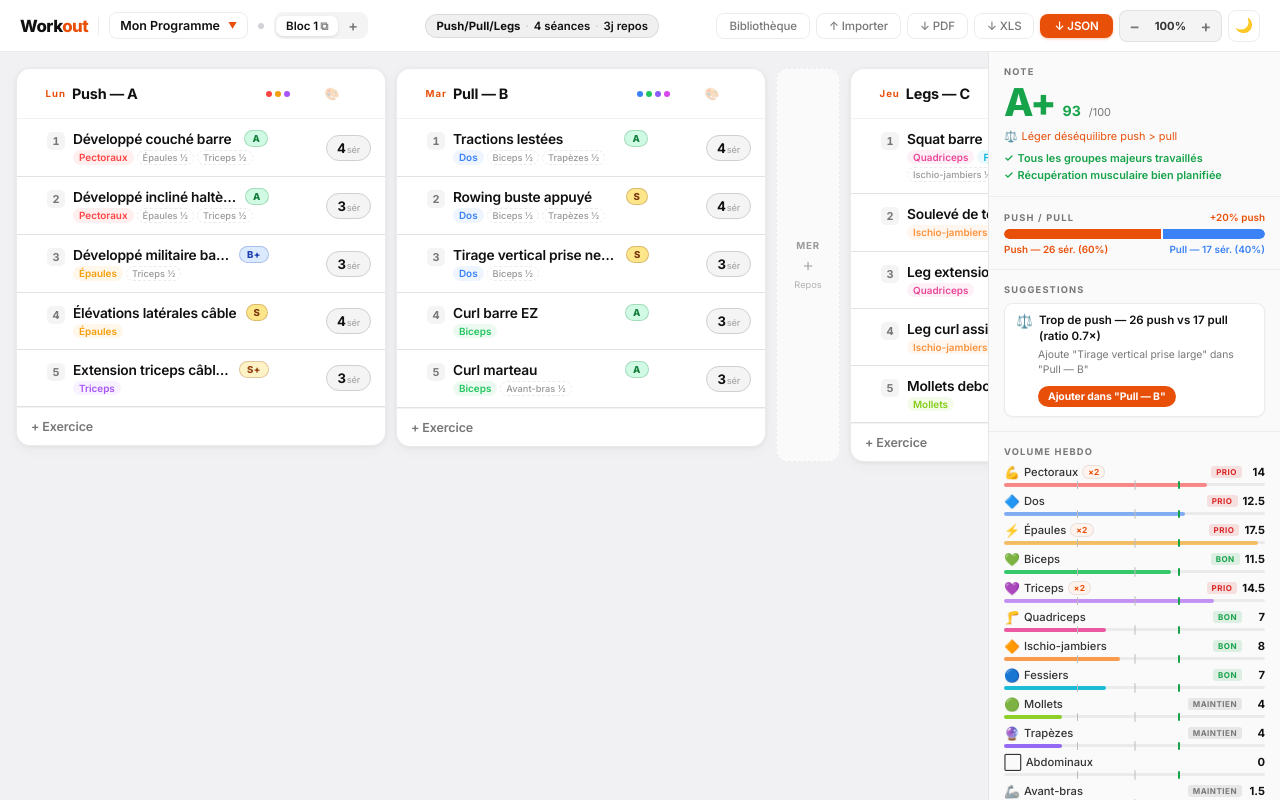
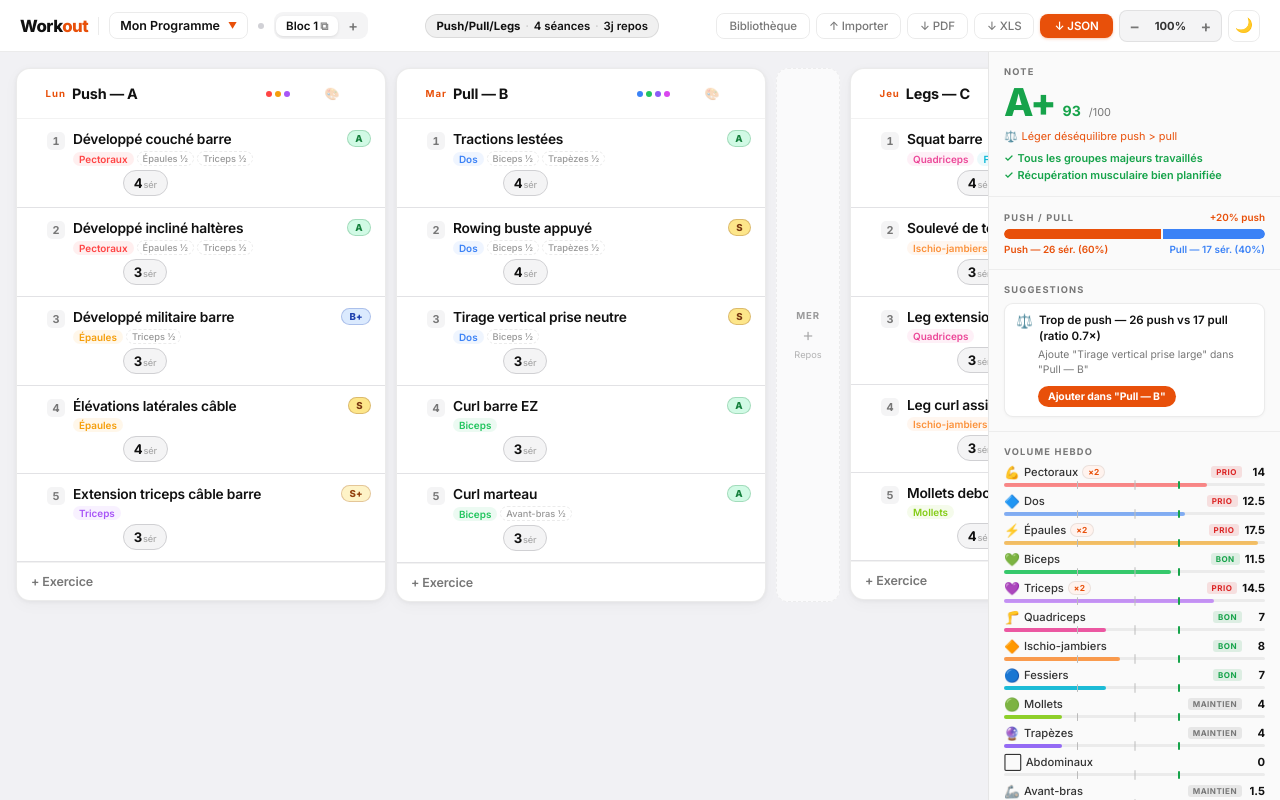
Before and after one commit to naxlamenax/workout-builder-light, a React (Vite) app: page / in a window 1280 px wide. Built offline with nearby package versions, Linux system fonts and the light colour scheme.

Commit message:
Add files via upload

```diff
--- a/src/App.jsx
+++ b/src/App.jsx
@@ -944,6 +944,7 @@ export default function WorkoutDashboard() {
   const [exMenu,         setExMenu]         = useState(null);  // {dayId, exId, x, y} — open context menu
   const [priosExpanded,  setPriosExpanded]  = useState(false);
   const [renamingBlock,  setRenamingBlock]  = useState(null); // blockId
+  const [expandedNotes,  setExpandedNotes]  = useState(new Set()); // "dayId:exId"
   const [pdfOptions,     setPdfOptions]     = useState({
     tier: true, muscles: true, reps: true, rest: true,
     notes: true, volume: true, pushpull: true,
@@ -1477,6 +1478,15 @@ export default function WorkoutDashboard() {
         ...p, blocks: p.blocks.map(b => b.id !== blockId ? b : { ...b, duration: Math.max(1, Number(duration) || 1) })
       }
     ));
+  }
+
+  function toggleNote(dayId, exId) {
+    const key = dayId + ":" + exId;
+    setExpandedNotes(prev => {
+      const next = new Set(prev);
+      next.has(key) ? next.delete(key) : next.add(key);
+      return next;
+    });
   }
 
   // ── Week / session mutations ─────────────────────────────────────────────────
@@ -2066,17 +2076,19 @@ export default function WorkoutDashboard() {
 
                           <span className="ex-idx">{exIdx + 1}</span>
 
-                          <div style={{ flex:1, minWidth:0, display:"flex", alignItems:"center", gap:8 }}>
-
-                            {/* Left — name + tier + muscles */}
-                            <div style={{ flex:1, minWidth:0, display:"flex", flexDirection:"column", gap:3 }}>
-                              <div style={{ display:"flex", alignItems:"center", gap:5, minWidth:0 }}>
-                                <span className="ex-name" onClick={() => setModal({ type:"exDetail", name:ex.name, dayId:session.id, exId:ex.id })}>
-                                  {ex.name}
-                                </span>
-                                {exData?.tier && <TierBadge tier={exData.tier} />}
-                              </div>
-                              <div style={{ display:"flex", gap:3, flexWrap:"wrap" }}>
+                          <div style={{ flex:1, minWidth:0, display:"flex", flexDirection:"column", gap:4 }}>
+
+                            {/* Line 1 — nom + tier + séries + reps + récup (même layout que PDF) */}
+                            <div style={{ display:"flex", alignItems:"center", gap:5, flexWrap:"wrap", minWidth:0 }}>
+                              <span className="ex-name" onClick={() => setModal({ type:"exDetail", name:ex.name, dayId:session.id, exId:ex.id })}>
+                                {ex.name}
+                              </span>
+                              {exData?.tier && <TierBadge tier={exData.tier} />}
+                            </div>
+
+                            {/* Line 2 — muscles + note toggle */}
+                            {((exData?.primary?.length ?? 0) + (exData?.secondary?.length ?? 0)) > 0 && (
+                              <div style={{ display:"flex", gap:3, flexWrap:"wrap", alignItems:"center" }}>
                                 {exData?.primary.map(m => (
                                   <span key={m} style={{ fontSize:"0.62rem", fontWeight:600, padding:"1px 6px",
                                     borderRadius:20, background:MUSCLE_COLOR[m]+"15", color:MUSCLE_COLOR[m],
@@ -2087,21 +2099,29 @@ export default function WorkoutDashboard() {
                                     borderRadius:20, background:"transparent", color:"var(--text-faint)",
                                     whiteSpace:"nowrap", border:"1px dashed var(--border)" }}>{m} ½</span>
                                 ))}
+                                {ex.note && (
+                                  <button
+                                    onClick={e => { e.stopPropagation(); toggleNote(session.id, ex.id); }}
+                                    title={expandedNotes.has(session.id + ":" + ex.id) ? "Masquer la note" : "Afficher la note"}
+                                    style={{ background:"none", border:"none", cursor:"pointer", padding:"1px 4px",
+                                      borderRadius:4, color:"var(--text-faint)", fontSize:"0.62rem",
+                                      fontFamily:"inherit", lineHeight:1, transition:"color 0.1s",
+                                      display:"flex", alignItems:"center", gap:2 }}>
+                                    <span style={{ fontSize:"0.65rem" }}>
+                                      {expandedNotes.has(session.id + ":" + ex.id) ? "▲" : "▼"}
+                                    </span>
+                                    <span style={{ fontSize:"0.6rem", fontWeight:600 }}>note</span>
+                                  </button>
+                                )}
                               </div>
-                            </div>
-
-                            {/* Right — reps + rest stacked, then sets badge + actions */}
-                            {(ex.reps || ex.rest) && (
-                              <div style={{ display:"flex", flexDirection:"column", alignItems:"flex-end",
-                                gap:2, flexShrink:0 }}>
-                                {ex.reps && (
-                                  <span style={{ fontSize:"0.75rem", fontWeight:700, color:"var(--text)",
-                                    whiteSpace:"nowrap", lineHeight:1 }}>{ex.reps}</span>
-                                )}
-                                {ex.rest && (
-                                  <span style={{ fontSize:"0.65rem", fontWeight:500, color:"var(--text-muted)",
-                                    whiteSpace:"nowrap", lineHeight:1 }}>⏱ {ex.rest}s</span>
-                                )}
+                            )}
+
+                            {/* Note expandable */}
+                            {ex.note && expandedNotes.has(session.id + ":" + ex.id) && (
+                              <div style={{ fontSize:"0.72rem", color:"var(--text-muted)", lineHeight:1.5,
+                                whiteSpace:"pre-wrap", borderLeft:"2px solid var(--border)",
+                                paddingLeft:8, marginTop:2 }}>
+                                {ex.note}
                               </div>
                             )}
 
@@ -2141,6 +2161,17 @@ export default function WorkoutDashboard() {
                                 </div>
                                 <button className="ex-btn del" title="Supprimer"
                                   onClick={() => deleteEx(session.id, ex.id)}>✕</button>
+                                  {/* Reps + rest badges — same style as PDF */}
+                                  {ex.reps && (
+                                    <span style={{ fontSize:"0.7rem", fontWeight:700, padding:"2px 7px",
+                                      borderRadius:8, background:"var(--sets-bg)", color:"var(--text-sub)",
+                                      whiteSpace:"nowrap", flexShrink:0 }}>{ex.reps}</span>
+                                  )}
+                                  {ex.rest && (
+                                    <span style={{ fontSize:"0.7rem", fontWeight:600, padding:"2px 7px",
+                                      borderRadius:8, background:"var(--sets-bg)", color:"var(--text-muted)",
+                                      whiteSpace:"nowrap", flexShrink:0 }}>⏱ {ex.rest}s</span>
+                                  )}
                                   {editingSets?.dayId === session.id && editingSets?.exId === ex.id ? (
                                   <div style={{ display:"flex", alignItems:"center", gap:3 }}>
                                     <button className="sets-btn" onClick={() => setSets(session.id, ex.id, ex.sets-1)}>−</button>
```
